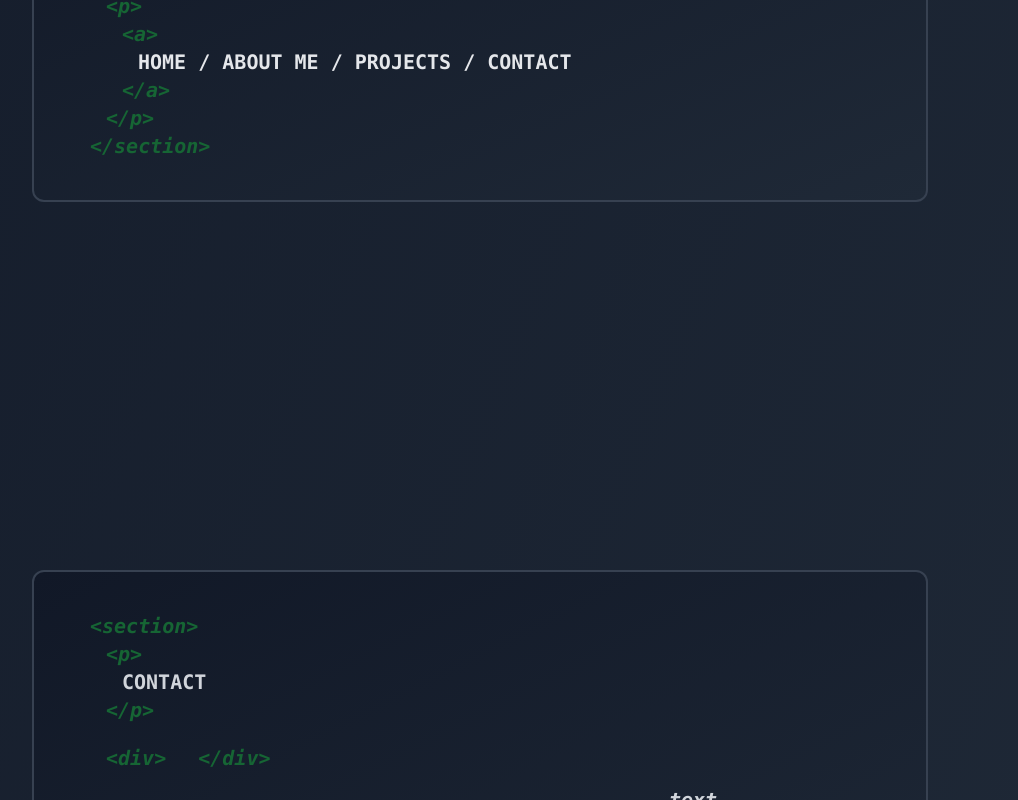
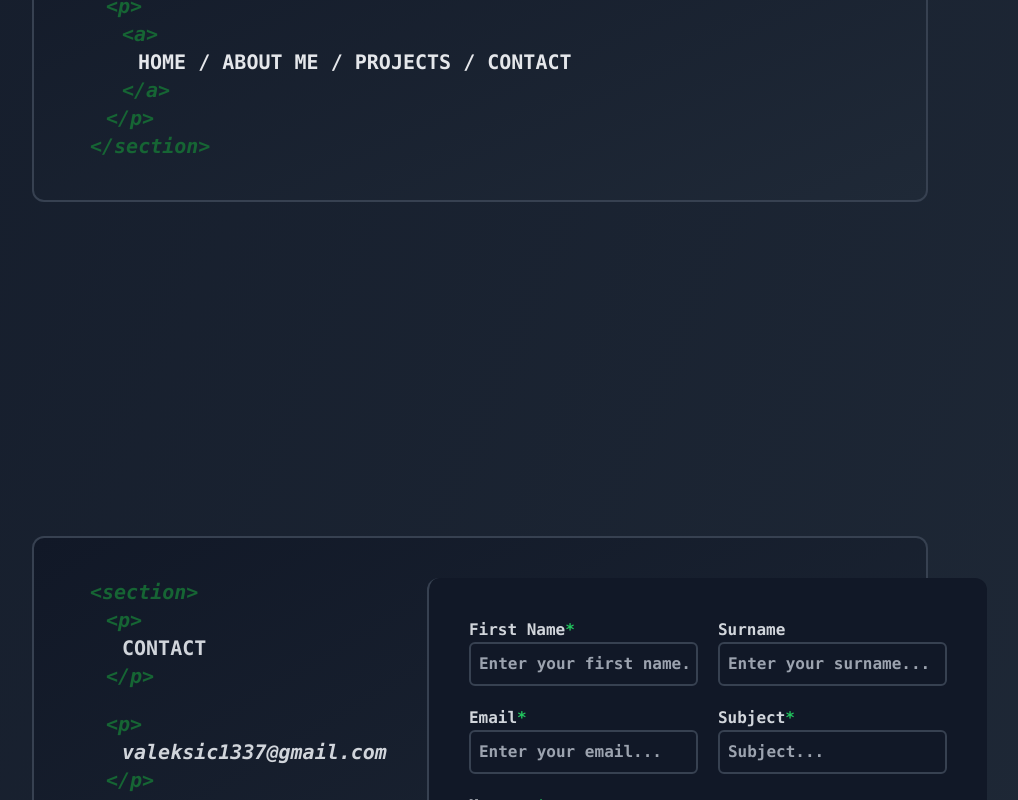
Before and after one commit to vladavoX/portfolio, a React (Vite) app: page / in a window 1280 px wide. Shown: the part 2000-2800 px from the top of the page, without its empty margins (160-1178 px from the left). Built offline with nearby package versions, Linux system fonts and the light colour scheme.

Commit message:
Contact form WIP

```diff
--- a/src/components/About/About.tsx
+++ b/src/components/About/About.tsx
@@ -124,8 +124,6 @@ const About = () => {
             <p className='uppercase not-italic ml-12'>about me</p>
             <span className='text-green-800 ml-8'>&lt;/p&gt;</span>
           </div>
-          <div>
-            <span className='text-green-800 ml-8'>&lt;div&gt;</span>
           <div className='ml-8 flex flex-col justify-center'>
             <span className='text-green-800'>&lt;p&gt;</span>
             <p className='ml-4 not-italic text-gray-50 text-justify whitespace-pre-line'>
@@ -133,12 +131,10 @@ const About = () => {
               creating beautiful, innovative, user-friendly and functional web
               applications. Currently finishing my studies as a Software
               Engineer and eager to embark on my first full-time role as a
-                Frontend Web Developer. I am a fast learner and a team player
-                with excellent communication skills and a positive attitude.
+              Frontend Web Developer. I am a fast learner and a team player with
+              excellent communication skills and a positive attitude.
             </p>
             <span className='text-green-800'>&lt;/p&gt;</span>
-            </div>
-            <span className='text-green-800 ml-8'>&lt;/div&gt;</span>
           </div>
           <Links />
         </div>
--- a/src/components/Contact/Contact.tsx
+++ b/src/components/Contact/Contact.tsx
@@ -25,16 +25,14 @@ const Contact = () => {
             <p className='uppercase not-italic ml-12'>contact</p>
             <span className='text-green-800 ml-8'>&lt;/p&gt;</span>
           </div>
-          <div>
-            <span className='text-green-800 ml-8'>&lt;div&gt;</span>
-            {/* code */}
-            <span className='text-green-800 ml-8'>&lt;/div&gt;</span>
+          <div className='ml-8'>
+            <span className='text-green-800'>&lt;p&gt;</span>
+            <p className='ml-4'>valeksic1337@gmail.com</p>
+            <span className='text-green-800'>&lt;/p&gt;</span>
           </div>
           <Links />
         </div>
-        <div className='flex w-full justify-center items-center'>
-          <p>text</p>
-        </div>
+        <Form />
       </div>
     </motion.section>
   )
--- a/src/components/Contact/Form.tsx
+++ b/src/components/Contact/Form.tsx
@@ -1,10 +1,68 @@
 const Form = () => {
   return (
-    <div className='ml-8'>
-      <span className='text-green-800'>&lt;form&gt;</span>
-      <p>as</p>
-      <span className='text-green-800'>&lt;/form&gt;</span>
-    </div>
+    <form className='flex flex-col items-center justify-center gap-5 border-l-2 border-gray-700 bg-gray-900 p-10 rounded-xl not-italic text-base w-full'>
+      <div className='flex gap-5 w-full'>
+        <div className='flex flex-col w-full'>
+          <label htmlFor='firstname'>
+            First Name<span className='text-green-500'>*</span>
+          </label>
+          <input
+            placeholder='Enter your first name...'
+            className='bg-gray-900 border-2 border-gray-700 rounded-md p-2 text-gray-50'
+            required
+          />
+        </div>
+        <div className='flex flex-col w-full'>
+          <label htmlFor='lastname'>Surname</label>
+          <input
+            placeholder='Enter your surname...'
+            className='bg-gray-900 border-2 border-gray-700 rounded-md p-2 text-gray-50'
+          />
+        </div>
+      </div>
+      <div className='flex gap-5 w-full'>
+        <div className='flex flex-col w-full'>
+          <label htmlFor='email'>
+            Email<span className='text-green-500'>*</span>
+          </label>
+          <input
+            placeholder='Enter your email...'
+            className='bg-gray-900 border-2 border-gray-700 rounded-md p-2 text-gray-50'
+            required
+          />
+        </div>
+        <div className='flex flex-col w-full'>
+          <label htmlFor='subject'>
+            Subject<span className='text-green-500'>*</span>
+          </label>
+          <input
+            placeholder='Subject...'
+            className='bg-gray-900 border-2 border-gray-700 rounded-md p-2 text-gray-50'
+            required
+          />
+        </div>
+      </div>
+      <div className='flex flex-col w-full'>
+        <label htmlFor='message'>
+          Message<span className='text-green-500'>*</span>
+        </label>
+        <textarea
+          placeholder='Message...'
+          className='bg-gray-900 border-2 border-gray-700 rounded-md p-2 text-gray-50 w-full'
+          required
+        />
+      </div>
+      <p className='text-xs'>
+        Everything marked with <span className='text-green-500'>*</span> is
+        required.
+      </p>
+      <button
+        type='submit'
+        className='bg-green-800 hover:bg-green-500 text-gray-50 font-semibold py-2 px-14 rounded-md duration-150'
+      >
+        Send Message
+      </button>
+    </form>
   )
 }
 
```
Lines whose indentation alone changed are shown as unchanged.
